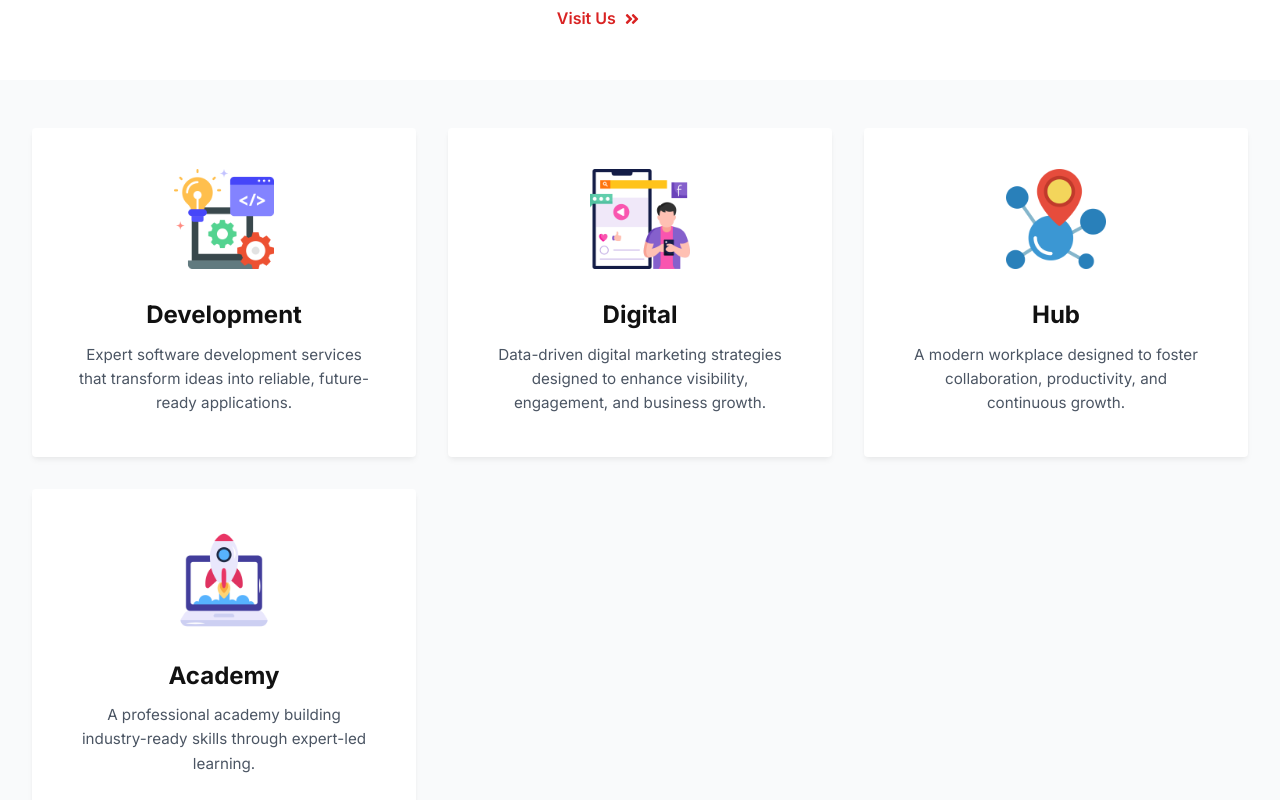
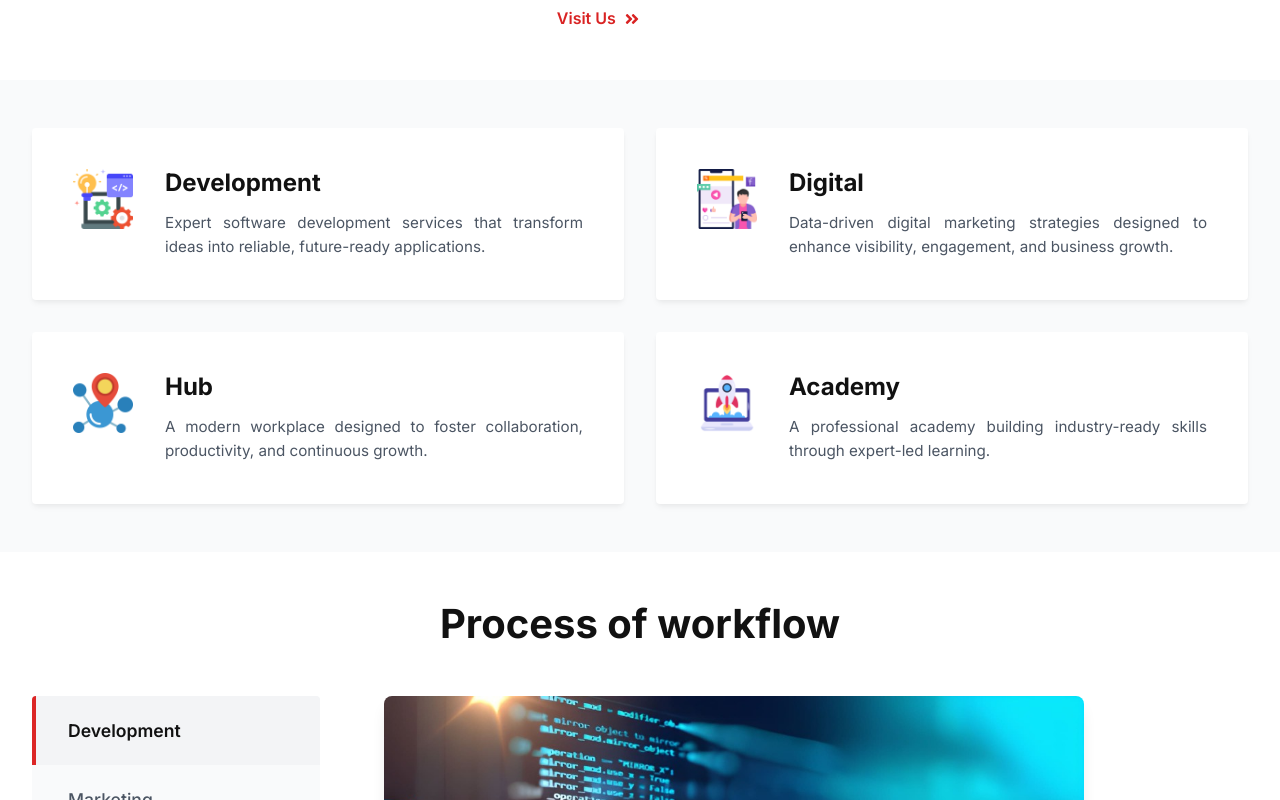
Before and after one commit to kanavutech-dot/kanavustartupvillage, a React (Vite) app: page / in a window 1280 px wide. Shown: the part 960-1760 px from the top of the page. Built offline with nearby package versions, Linux system fonts and the light colour scheme.

Commit message:
Update ServicesSection layout: 2-column grid, horizontal cards with left-aligned text for desktop

```diff
--- a/src/components/ServicesSection.css
+++ b/src/components/ServicesSection.css
@@ -5,7 +5,7 @@
 
 .services-grid {
     display: grid;
-    grid-template-columns: repeat(auto-fit, minmax(350px, 1fr));
+    grid-template-columns: repeat(2, 1fr);
     justify-content: center;
     gap: 2rem;
     max-width: 1400px;
@@ -19,10 +19,10 @@
     border-radius: 4px;
     box-shadow: 0 4px 6px -1px rgba(0, 0, 0, 0.05), 0 2px 4px -1px rgba(0, 0, 0, 0.03);
     display: flex;
-    flex-direction: column;
-    gap: 1.5rem;
-    align-items: center;
-    text-align: center;
+    flex-direction: row;
+    gap: 2rem;
+    align-items: flex-start;
+    text-align: left;
     transition: transform 0.3s ease, box-shadow 0.3s ease;
     border: 1px solid transparent;
 }
@@ -41,17 +41,17 @@
 */
 
 .service-icon-wrapper {
-    width: 100px;
-    height: 100px;
-    display: flex;
-    align-items: center;
-    justify-content: center;
-    margin-bottom: 0.5rem;
+    flex-shrink: 0;
+    width: 60px;
+    /* Reduced from 100px to match row layout better */
+    height: auto;
+    display: block;
+    margin-bottom: 0;
 }
 
 .service-icon {
     width: 100%;
-    height: 100%;
+    height: auto;
     object-fit: contain;
     display: block;
 }
@@ -60,7 +60,7 @@
     display: flex;
     flex-direction: column;
     gap: 0.8rem;
-    align-items: center;
+    align-items: flex-start;
 }
 
 .service-title {
@@ -74,9 +74,8 @@
     line-height: 1.6;
     color: #4B5563;
     /* Gray-600 */
-    text-align: center;
-    max-width: 300px;
-    /* Limit width for readability similar to dev page */
+    text-align: justify;
+    max-width: none;
 }
 
 @media (max-width: 960px) {
```
